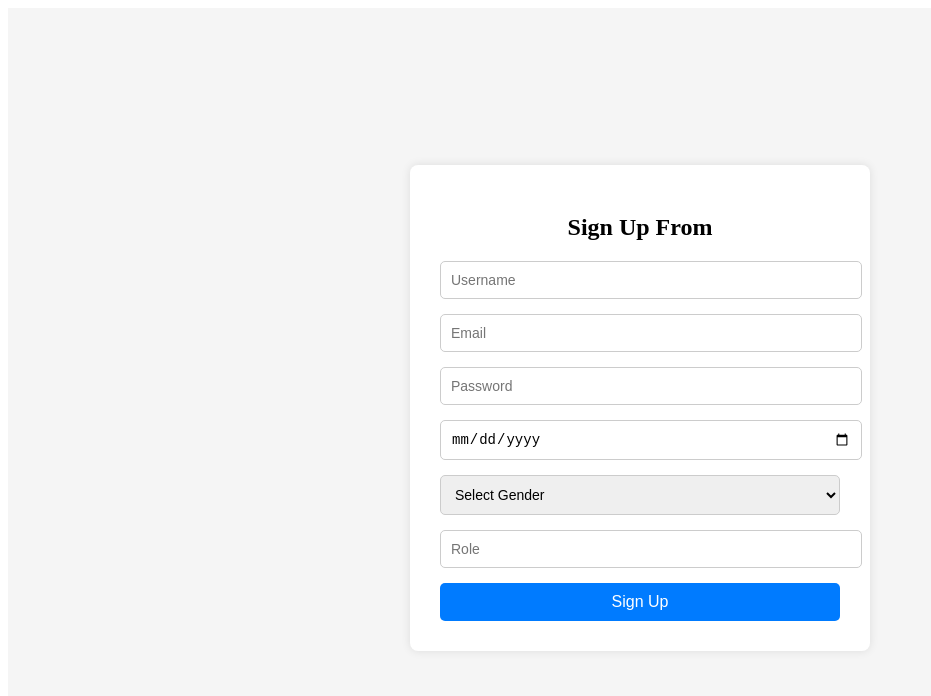
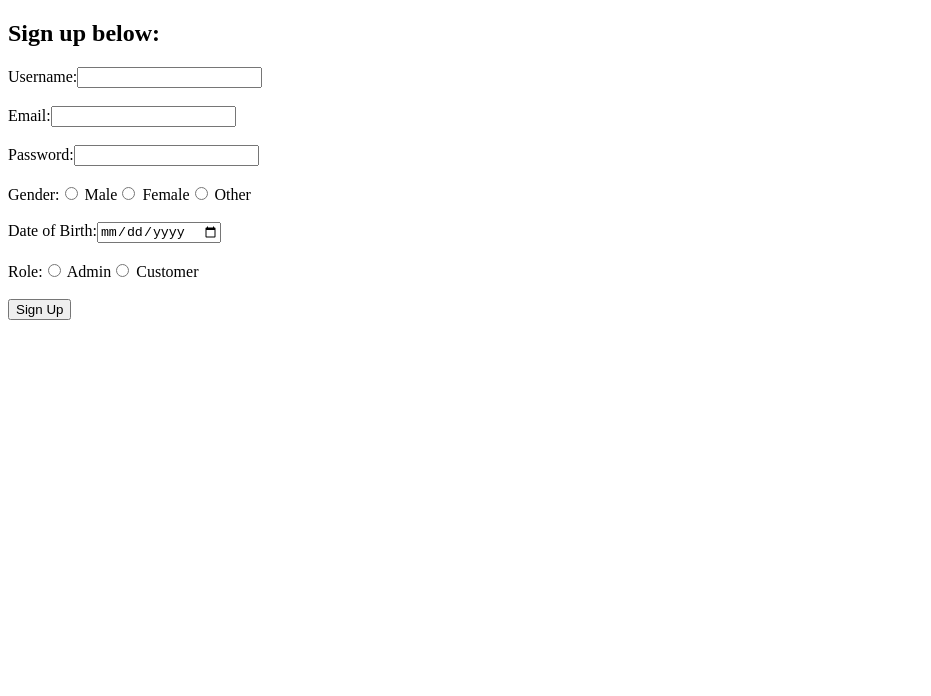
Before and after one commit to kundusomnath610/sales-savvy-fe, a React (Create React App) app: page /sign_up_page in a window 1280 px wide. Shown: the top 696 px of the page, without its empty margins (0-931 px from the left). Built offline with nearby package versions, Linux system fonts and the light colour scheme.

Commit message:
initial commit

```diff
--- a/src/Pages/Signin.jsx
+++ b/src/Pages/Signin.jsx
@@ -1,89 +1,64 @@
+
+// src/pages/Signup.jsx
+
 import React, { useState } from 'react';
 import axios from 'axios';
+import { useNavigate } from 'react-router-dom'
 
-function SignInForm() {
-  const [formData, setFormData] = useState({
-    username: '',
-    password: '',
+export default function Signup() {
+  // 1. State for each field
+  const [username, setUsername] = useState('');
+  const [password, setPassword] = useState('');
+
+  const navigate = useNavigate();
+
+  // 2. Submit handler
+  const handleSubmit = (e) => {
+    e.preventDefault();   // prevent page reload
+
+    const data = { username, password };
+
+    axios
+      .post('http://localhost:8080/signIn', data)
+      .then(res => {
+        console.log('Sign in OK:', res.data);
+        const role = res.data
+        if (role === 'admin') {
+          navigate('/admin_page')
+        }
+        if (role === 'customer') {
+          navigate('/customer_page')
+        }
+      })
+      .catch(err => {
+        console.error('Signin failed:', err);
+        alert('Error signing in – check console');
       });
-
-  const [message, setMessage] = useState('');
-
-  const handleChange = (e) => {
-    const { name, value } = e.target;
-    setFormData(prev => ({
-      ...prev,
-      [name]: value
-    }));
-  };
-
-  const handleSubmit = async (e) => {
-    e.preventDefault();
-    try {
-      const response = await axios.post('http://localhost:8080/signIn', formData);
-      setMessage(response.data); // "User Saved" or "Failed"
-    } catch (error) {
-      setMessage('Error occurred during sign-in');
-    }
   };
 
   return (
-    <div style={{ display: 'flex', justifyContent: 'center', alignItems: 'center', minHeight: '100vh', backgroundColor: '#f5f5f5' }}>
-      <form onSubmit={handleSubmit} style={{
-        background: '#fff',
-        padding: '30px',
-        borderRadius: '8px',
-        width: '100%',
-        maxWidth: '400px',
-        boxShadow: '0 0 10px rgba(0,0,0,0.1)'
-      }}>
-        <h2 style={{ textAlign: 'center', marginBottom: '20px' }}>Sign In Form </h2>
+    <form onSubmit={handleSubmit}>
+      <h2>Sign up below:</h2>
 
+      <label>Username:</label>
       <input
         type="text"
-          name="username"
-          placeholder="Username"
+        value={username}
+        onChange={e => setUsername(e.target.value)}
         required
-          value={formData.username}
-          onChange={handleChange}
-          style={inputStyle}
       />
+      <br></br><br></br>
 
+      <label>Password:</label>
       <input
         type="password"
-          name="password"
-          placeholder="Password"
+        value={password}
+        onChange={e => setPassword(e.target.value)}
         required
-          value={formData.password}
-          onChange={handleChange}
-          style={inputStyle}
       />
+      <br></br><br></br>
 
-
-        <button type="submit" style={{
-          width: '100%',
-          padding: '10px',
-          backgroundColor: '#007bff',
-          color: '#fff',
-          border: 'none',
-          borderRadius: '5px',
-          fontSize: '16px',
-          cursor: 'pointer'
-        }}>Sign In</button>
-
-        {message && <p style={{ textAlign: 'center', marginTop: '15px', color: 'gray' }}>{message}</p>}
+      <button type="submit">Sign IN</button>
     </form>
-    </div>
   );
 }
-
-const inputStyle = {
-  width: '100%',
-  padding: '10px',
-  marginBottom: '15px',
-  border: '1px solid #ccc',
-  borderRadius: '5px',
-  fontSize: '14px'
-};
-
-export default SignInForm;
--- a/src/Pages/Signup.jsx
+++ b/src/Pages/Signup.jsx
@@ -1,133 +1,123 @@
+// src/pages/Signup.jsx
+
 import React, { useState } from 'react';
 import axios from 'axios';
+import { useNavigate } from 'react-router-dom'
 
-function SignUpForm() {
-  const [formData, setFormData] = useState({
-    username: '',
-    email: '',
-    password: '',
-    dob: '',
-    gender: '',
-    role: ''
+export default function Signup() {
+  // 1. State for each field
+  const [username, setUsername] = useState('');
+  const [email, setEmail]     = useState('');
+  const [password, setPassword] = useState('');
+  const [dob, setDob]         = useState('');
+  const [gender, setGender]   = useState('');
+  const [role, setRole]       = useState('');
+
+  const navigate = useNavigate();
+
+  // 2. Submit handler
+  const handleSubmit = (e) => {
+    e.preventDefault();   // prevent page reload
+
+    const user = { username, email, password, dob, gender, role };
+
+    axios
+      .post('http://localhost:8080/signUp', user)
+      .then(res => {
+        console.log('Signup OK:', res.data);
+        alert('Signed up: ' + res.data);
+
+        navigate('/sign_in_page')
+      })
+      .catch(err => {
+        console.error('Signup failed:', err);
+        alert('Error signing up – check console');
       });
-
-  const [message, setMessage] = useState('');
-
-  const handleChange = (e) => {
-    const { name, value } = e.target;
-    setFormData(prev => ({
-      ...prev,
-      [name]: value
-    }));
-  };
-
-  const handleSubmit = async (e) => {
-    e.preventDefault();
-    try {
-      const response = await axios.post('http://localhost:8080/signUp', formData);
-      setMessage(response.data); // "User Saved" or "Failed"
-    } catch (error) {
-      setMessage('Error occurred during sign-up');
-    }
   };
 
   return (
-    <div style={{ display: 'flex', justifyContent: 'center', alignItems: 'center', minHeight: '100vh', backgroundColor: '#f5f5f5' }}>
-      <form onSubmit={handleSubmit} style={{
-        background: '#fff',
-        padding: '30px',
-        borderRadius: '8px',
-        width: '100%',
-        maxWidth: '400px',
-        boxShadow: '0 0 10px rgba(0,0,0,0.1)'
-      }}>
-        <h2 style={{ textAlign: 'center', marginBottom: '20px' }}>Sign Up From</h2>
+    <form onSubmit={handleSubmit}>
+      <h2>Sign up below:</h2>
 
+      <label>Username:</label>
       <input
         type="text"
-          name="username"
-          placeholder="Username"
+        value={username}
+        onChange={e => setUsername(e.target.value)}
         required
-          value={formData.username}
-          onChange={handleChange}
-          style={inputStyle}
       />
-
+      <br></br><br></br>
+      <label>Email:</label>
       <input
         type="email"
-          name="email"
-          placeholder="Email"
+        value={email}
+        onChange={e => setEmail(e.target.value)}
         required
-          value={formData.email}
-          onChange={handleChange}
-          style={inputStyle}
       />
-
+      <br></br><br></br>
+      <label>Password:</label>
       <input
         type="password"
-          name="password"
-          placeholder="Password"
+        value={password}
+        onChange={e => setPassword(e.target.value)}
         required
-          value={formData.password}
-          onChange={handleChange}
-          style={inputStyle}
       />
-
+      <br></br><br></br>
+      <label>Gender:</label>
+      <label>
+        <input
+          type="radio"
+          name="gender"
+          value="MALE"
+          onChange={e => setGender(e.target.value)}
+          required
+        /> Male
+      </label>
+      <label>
+        <input
+          type="radio"
+          name="gender"
+          value="FEMALE"
+          onChange={e => setGender(e.target.value)}
+        /> Female
+      </label>
+      <label>
+        <input
+          type="radio"
+          name="gender"
+          value="OTHER"
+          onChange={e => setGender(e.target.value)}
+        /> Other
+      </label>
+      <br></br><br></br>
+      <label>Date of Birth:</label>
       <input
         type="date"
-          name="dob"
+        value={dob}
+        onChange={e => setDob(e.target.value)}
         required
-          value={formData.dob}
-          onChange={handleChange}
-          style={inputStyle}
       />
-
-        <select
-          name="gender"
+      <br></br><br></br>
+      <label>Role:</label>
+      <label>
+        <input
+          type="radio"
+          name="role"
+          value="ADMIN"
+          onChange={e => setRole(e.target.value)}
           required
-          value={formData.gender}
-          onChange={handleChange}
-          style={inputStyle}
-        >
-          <option value="">Select Gender</option>
-          <option value="Male">Male</option>
-          <option value="Female">Female</option>
-        </select>
-
+        /> Admin
+      </label>
+      <label>
         <input
-          type="text"
+          type="radio"
           name="role"
-          placeholder="Role"
-          required
-          value={formData.role}
-          onChange={handleChange}
-          style={inputStyle}
-        />
-
-        <button type="submit" style={{
-          width: '100%',
-          padding: '10px',
-          backgroundColor: '#007bff',
-          color: '#fff',
-          border: 'none',
-          borderRadius: '5px',
-          fontSize: '16px',
-          cursor: 'pointer'
-        }}>Sign Up</button>
-
-        {message && <p style={{ textAlign: 'center', marginTop: '15px', color: 'gray' }}>{message}</p>}
+          value="CUSTOMER"
+          onChange={e => setRole(e.target.value)}
+        /> Customer
+      </label>
+      <br></br><br></br>
+      <button type="submit">Sign Up</button>
     </form>
-    </div>
   );
 }
-
-const inputStyle = {
-  width: '100%',
-  padding: '10px',
-  marginBottom: '15px',
-  border: '1px solid #ccc',
-  borderRadius: '5px',
-  fontSize: '14px'
-};
-
-export default SignUpForm;
```
Lines whose indentation alone changed are shown as unchanged.
